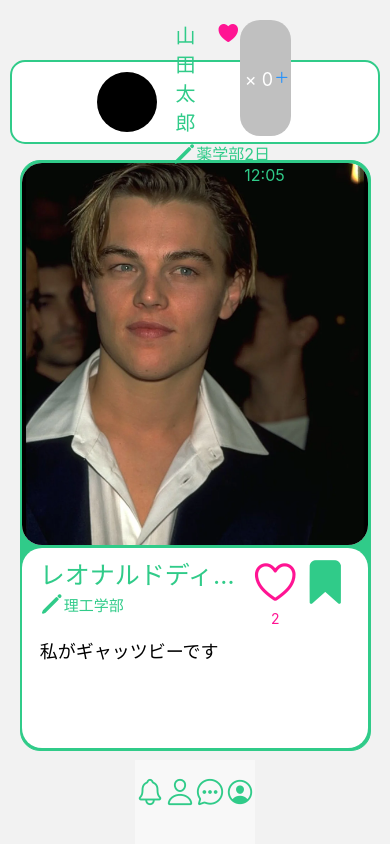
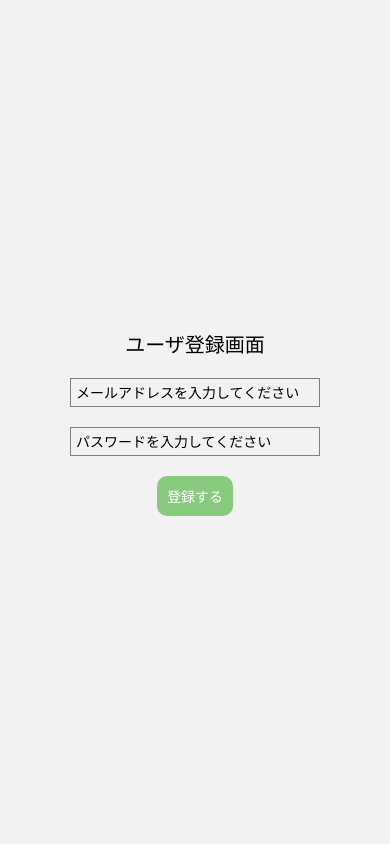
Before and after one commit to show-creater/ritsu-match, a React Native app in the folder frontend/: screen /SignUpScreen in a window 390 px wide. Built offline with nearby package versions, Linux system fonts and the light colour scheme.

Commit message:
アカウント作成の処理までは動作済み。ただ、メール認証はまだ未完成

```diff
--- a/frontend/firebaseConfig.js
+++ b/frontend/firebaseConfig.js
@@ -1,6 +1,21 @@
 // Import the functions you need from the SDKs you need
-import { initializeApp } from "firebase/app";
+import { initializeApp, getApp } from "firebase/app";
 import { getAnalytics } from "firebase/analytics";
+import { getAuth } from "firebase/auth";
+import {
+  getFirestore,
+  collection,
+  addDoc,
+  getDocs,
+  doc,
+  updateDoc,
+  docRef,
+  deleteDoc,
+} from "firebase/firestore";
+import { getStorage, ref, uploadBytes } from "firebase/storage";
+import 'firebase/firestore';
+import { initializeAuth, getReactNativePersistence } from 'firebase/auth';
+import ReactNativeAsyncStorage from '@react-native-async-storage/async-storage';
 // TODO: Add SDKs for Firebase products that you want to use
 // https://firebase.google.com/docs/web/setup#available-libraries
 
@@ -18,4 +33,33 @@
 
 // Initialize Firebase
 const app = initializeApp(firebaseConfig);
-const analytics = getAnalytics(app);
+// let auth;
+// console.log(getAuth(app)._isInitialized)
+// if (!getAuth(app)._isInitialized) {
+//   auth = initializeAuth(app, {
+//     persistence: getReactNativePersistence(ReactNativeAsyncStorage)
+//   });
+//   console.log('yes');
+// } else {
+//   auth = getAuth(app);
+//   console.log('no');
+// }
+const auth = getAuth(app);
+const db = getFirestore(app);
+const firebaseApp = getApp();
+const storage = getStorage();
+
+export {
+  auth,
+  db,
+  storage,
+  collection,
+  addDoc,
+  ref,
+  uploadBytes,
+  getDocs,
+  doc,
+  updateDoc,
+  docRef,
+  deleteDoc,
+};
--- a/frontend/package.json
+++ b/frontend/package.json
@@ -9,6 +9,7 @@
     "web": "expo start --web"
   },
   "dependencies": {
+    "@react-native-async-storage/async-storage": "^1.23.1",
     "@react-navigation/bottom-tabs": "^6.5.20",
     "@react-navigation/native-stack": "^6.9.26",
     "@types/react": "~18.2.45",
--- a/frontend/src/component/navigator/Home.tsx
+++ b/frontend/src/component/navigator/Home.tsx
@@ -5,6 +5,7 @@
 import MyPage from '../../view/Home/MyPage';
 import Friends from '../../view/Home/Friends';
 import Talk from '../../view/Home/Talk';
+import SignUpScreen from '../../view/login/SignUpScreen';
 
 const Tab = createBottomTabNavigator();
 const Home = () => {
@@ -43,6 +44,9 @@
                 ),
             }}>
             </Tab.Screen>
+            <Tab.Screen name='SignUpScreen' component={SignUpScreen}>
+
+            </Tab.Screen>
         </Tab.Navigator>
     )
 };
--- a/frontend/src/view/Home/HomeView.tsx
+++ b/frontend/src/view/Home/HomeView.tsx
@@ -1,5 +1,5 @@
 import React from 'react';
-import { Dimensions, Text, View, StyleSheet, ScrollView, ImageBackground, Image } from 'react-native';
+import { Dimensions, Text, View, StyleSheet, ScrollView, ImageBackground, Image, TouchableOpacity } from 'react-native';
 import { Ionicons } from '@expo/vector-icons';
 import HomeFooter from '../../component/footer/HomeFooter';
 import { AntDesign } from '@expo/vector-icons';
@@ -148,7 +148,9 @@
                     <View style={styles.NameHeart}>
                         <Text style={{ fontSize: 20, color: '#30CB89' }}>{'山田太郎'}</Text>
                         <View style={styles.heart}>
-                            <Ionicons name="heart" size={24} color="deeppink" />
+                            <TouchableOpacity onPress={()=>{navigation.navigate('SignUpScreen')}}>
+                                <Ionicons name="heart" size={24} color="deeppink" />
+                            </TouchableOpacity>
                             <View style={styles.heartCount}>
                                 <Text style={{ fontSize: 18, paddingLeft: '10%', color: 'white' }}>{`× ${a}　`}</Text>
                                 <AntDesign name="plus" size={15} color="dodgerblue" />
--- /dev/null
+++ b/frontend/src/view/login/SignUpScreen.tsx
@@ -0,0 +1,80 @@
+import React from 'react';
+import {
+  View,
+  TextInput,
+  Text,
+  TouchableOpacity,
+  KeyboardAvoidingView,
+} from 'react-native';
+import { useState } from 'react';
+import { createUserWithEmailAndPassword } from 'firebase/auth';
+import { auth } from '../../../firebaseConfig';
+//
+const SignUpScreen = () => {
+  const [email, setEmail] = useState('');
+  const [password, setPassword] = useState('');
+
+  const handleRegister = async () => {
+    try {
+      const user = await createUserWithEmailAndPassword(auth, email, password);
+      console.log(user);
+    } catch (error) {
+      console.log(error.message);
+    }
+  };
+
+  return (
+    <KeyboardAvoidingView
+      behavior="padding"
+      style={{
+        justifyContent: 'center',
+        alignItems: 'center',
+        flex: 1,
+      }}
+    >
+      <Text style={{ fontSize: 20, marginBottom: 20 }}>ユーザ登録画面</Text>
+      <View style={{ marginBottom: 20 }}>
+        <TextInput
+          style={{
+            width: 250,
+            borderWidth: 1,
+            padding: 5,
+            borderColor: 'gray',
+          }}
+          onChangeText={setEmail}
+          value={email}
+          placeholder="メールアドレスを入力してください"
+          autoCapitalize="none"
+          autoCorrect={false}
+        />
+      </View>
+      <View style={{ marginBottom: 20 }}>
+        <TextInput
+          style={{
+            width: 250,
+            borderWidth: 1,
+            padding: 5,
+            borderColor: 'gray',
+          }}
+          onChangeText={setPassword}
+          value={password}
+          placeholder="パスワードを入力してください"
+          secureTextEntry={true}
+          autoCapitalize="none"
+        />
+      </View>
+      <TouchableOpacity
+        style={{
+          padding: 10,
+          backgroundColor: '#88cb7f',
+          borderRadius: 10,
+        }}
+        onPress={handleRegister}
+        disabled={!email || !password}
+      >
+        <Text style={{ color: 'white' }}>登録する</Text>
+      </TouchableOpacity>
+    </KeyboardAvoidingView>
+  );
+};
+export default SignUpScreen;
```
Also changed, not shown: 1 other file (tests, documents, lock files or other folders).
